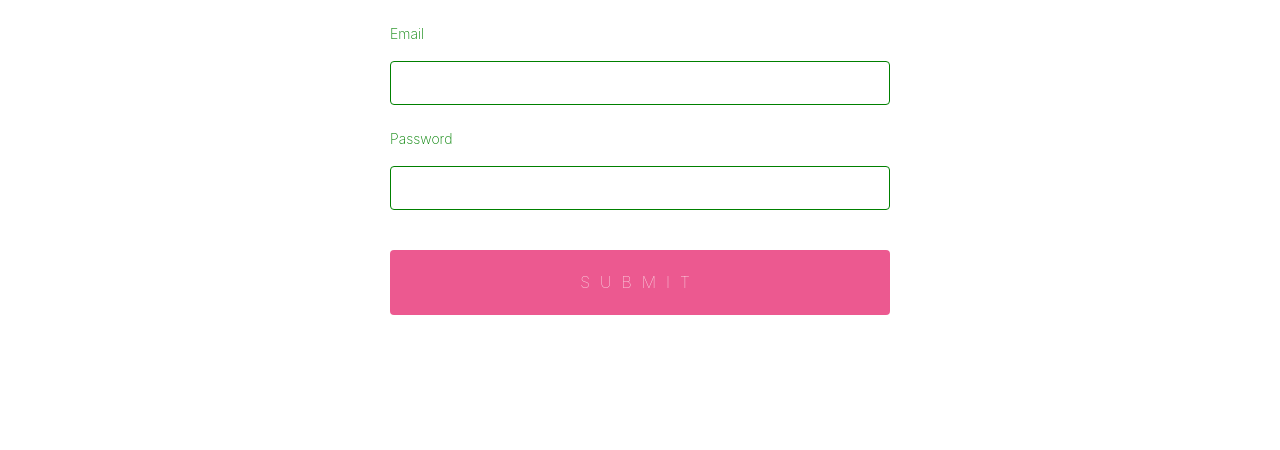
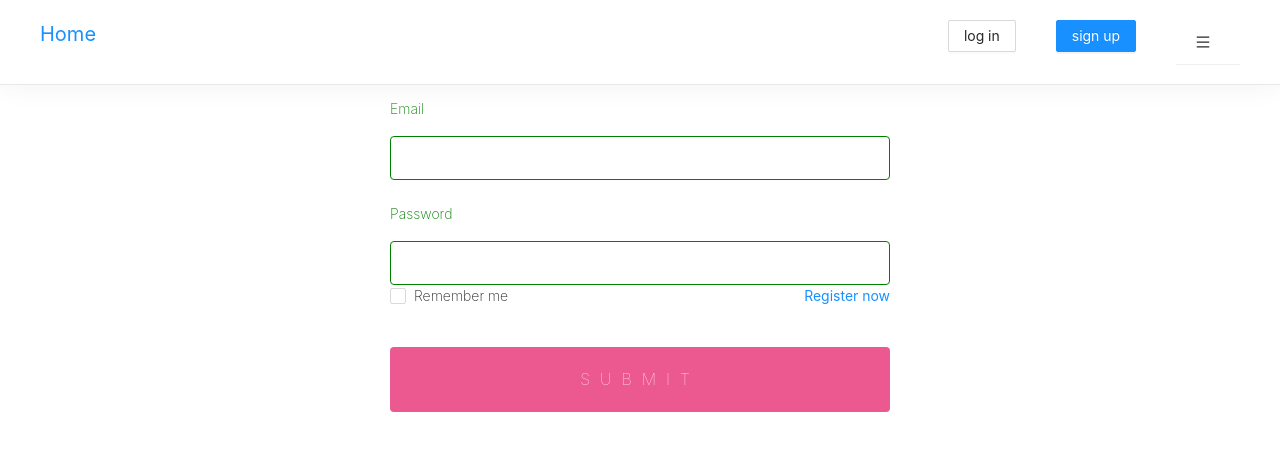
Before and after one commit to Eunbin-Son/mern-boiler-plate, a React (Create React App) app in the folder react_server/: page /login in a window 1280 px wide. Shown: the top 450 px of the page. Built offline with nearby package versions, Linux system fonts and the light colour scheme; no server answers.

Commit message:
commit changes, navbar draft added

```diff
--- a/react_server/package.json
+++ b/react_server/package.json
@@ -3,6 +3,7 @@
   "version": "0.1.0",
   "private": true,
   "dependencies": {
+    "@ant-design/icons": "^4.5.0",
     "@testing-library/jest-dom": "^5.11.4",
     "@testing-library/react": "^11.1.0",
     "@testing-library/user-event": "^12.1.10",
--- a/react_server/src/App.css
+++ /dev/null
@@ -1,38 +0,0 @@
-.App {
-  text-align: center;
-}
-
-.App-logo {
-  height: 40vmin;
-  pointer-events: none;
-}
-
-@media (prefers-reduced-motion: no-preference) {
-  .App-logo {
-    animation: App-logo-spin infinite 20s linear;
-  }
-}
-
-.App-header {
-  background-color: #282c34;
-  min-height: 100vh;
-  display: flex;
-  flex-direction: column;
-  align-items: center;
-  justify-content: center;
-  font-size: calc(10px + 2vmin);
-  color: white;
-}
-
-.App-link {
-  color: #61dafb;
-}
-
-@keyframes App-logo-spin {
-  from {
-    transform: rotate(0deg);
-  }
-  to {
-    transform: rotate(360deg);
-  }
-}
--- a/react_server/src/App.js
+++ b/react_server/src/App.js
@@ -1,5 +1,5 @@
-import React, { Suspense } from 'react';
-import './App.css';
+import React from 'react';
+
 import {
   BrowserRouter as Router,
   Switch,
@@ -7,16 +7,17 @@ import {
 
 } from 'react-router-dom';
 import Auth from './hoc/auth';
-
 import LandingPage from './components/views/LandingPage/LandingPage';
 import RegisterPage from './components/views/RegisterPage/RegisterPage';
 import LoginPage from './components/views/LoginPage/LoginPage';
 
+import Navbar from './components/views/Navbar/Navbar';
 
 function App() {
   return (
-
     <div>
+    <Navbar />
+      <div style={{ paddingTop: '75px', minHeight: 'calc(100vh - 80px)' }}>
         <Router>
         <Switch>
             <Route exact path="/" component={Auth(LandingPage, null)} />
@@ -25,7 +26,7 @@ function App() {
           </Switch>
         </Router>
       </div>
-
+    </div>
   );
 }
 
--- a/react_server/src/components/views/LandingPage/LandingPage.js
+++ b/react_server/src/components/views/LandingPage/LandingPage.js
@@ -1,11 +1,10 @@
 import React from 'react';
 import Axios from 'axios';
-//import { useSelector } from "react-redux"
 import { withRouter } from "react-router-dom";
+import { Button } from 'antd';
 
 function LandingPage(props) {
 
-    //let user = useSelector(state => state.user);
     const logoutHandler = () => {
         Axios.get('/api/users/logout')
             .then(response => {
@@ -15,14 +14,14 @@ function LandingPage(props) {
                     alert('로그아웃을 실패하였습니다. 혹은 이미 로그아웃한 상태입니다.')
                 }
             })
-
     }
 
     return (
-        <div>
-            <h2>Landing Page</h2>
-            <button onClick={logoutHandler}>로그아웃</button>
-        </div>
+            <div style={{position: 'absolute', bottom: '50%',  top: '50%', left:'50%',  right: '50%'}}>
+                <br />
+                <h2>Landing Page</h2>
+                <Button onClick={logoutHandler} href="#">로그아웃</Button>
+            </div>
     )
 }
 
--- a/react_server/src/components/views/LoginPage/LoginPage.js
+++ b/react_server/src/components/views/LoginPage/LoginPage.js
@@ -2,11 +2,11 @@ import React  from 'react';
 import { useForm } from "react-hook-form";
 import { useDispatch } from 'react-redux';
 
-import { withRouter } from "react-router-dom";
-
+import { withRouter, Link } from "react-router-dom";
 import { loginUser } from "../../../REDUX_actions/user_actions";
 
 import "./styles.css";
+import { Checkbox } from 'antd';
 
 function LoginPage(props) {
 
@@ -52,10 +52,11 @@ function LoginPage(props) {
             />
             {errors.password && errors.password.type === "required" &&<p>This password field is required</p>}
             {errors.password && errors.password.type === "minLength" &&<p>password would be more then 12 characters</p>}
-
+            <Checkbox>Remember me</Checkbox><Link to ="/register" className="login-form-register">Register now</Link>
             <input type="submit" />
 
         </form>
+
     )
 }
 
--- a/react_server/src/components/views/LoginPage/styles.css
+++ b/react_server/src/components/views/LoginPage/styles.css
@@ -126,3 +126,7 @@ button {
   padding: 10px 20px;
   border-radius: 4px;
 }
+
+.login-form-register {
+  float: right;
+}
--- /dev/null
+++ b/react_server/src/components/views/Navbar/Navbar.css
@@ -0,0 +1,27 @@
+@import '~antd/dist/antd.css';
+
+.menu {
+  padding: 0 20px;
+  border-bottom: solid 1px #e8e8e8;
+  overflow: auto;
+  box-shadow: 0 0 30px #f3f1f1;
+  background-color: white;
+}
+
+.menu__home {
+  width: 150px;
+  float: left;
+}
+
+.menu__home a {
+  display: inline-block;
+  font-size: 20px;
+  padding: 19px 20px;
+}
+
+.menu__container .menu_right {
+  float: right;
+  display: inline-block;
+  font-size: 20px;
+  padding: 19px 20px;
+}
--- a/react_server/src/components/views/Navbar/Navbar.js
+++ b/react_server/src/components/views/Navbar/Navbar.js
@@ -1,10 +1,30 @@
-import React from 'react'
+import { Menu, Button } from 'antd';
+import React from 'react';
+import './Navbar.css';
+import { MenuOutlined } from '@ant-design/icons';
 
 function Navbar() {
     return (
-        <div>
-            Navbar
-        </div>
+        <nav className="menu" style={{ position: 'fixed', zIndex: 5, width: '100%' }}>
+            <div className="menu__home">
+                <a href="/">Home</a>
+            </div>
+            <div className="menu__container">
+                <div className="menu_right">
+                    <Menu mode='horizontal' multiple='true' onclick={()=>{}}>
+                        <Menu.Item  icon={<MenuOutlined/> }>
+                        </Menu.Item>
+                    </Menu>
+                </div>
+                <div className="menu_right">
+                        <Button type='primary' href="/register">sign up</Button>
+                </div>
+                <div className="menu_right">
+                        <Button href="/login">log in</Button>
+                </div>
+
+            </div>
+        </nav>
     )
 }
 
```
Also changed, not shown: react_server/src/components/views/Navbar/Sections/RightMenu.js (added, +13 -0 lines). Lines whose indentation alone changed are shown as unchanged.
